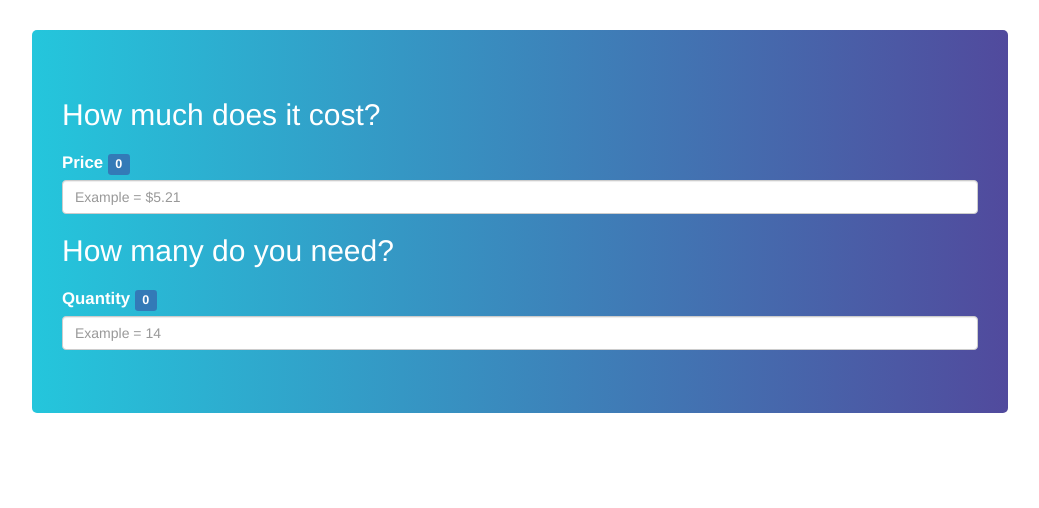
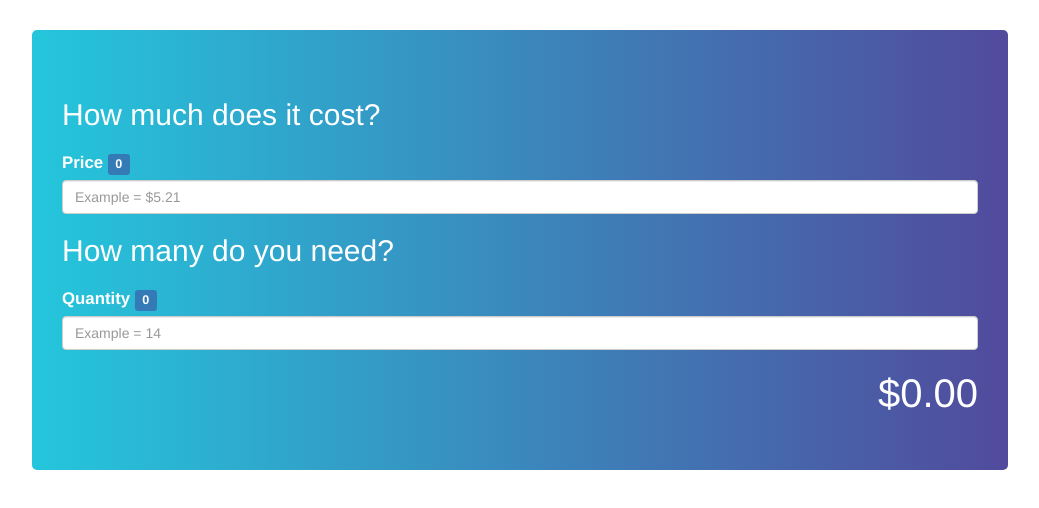
Before and after one commit to BeardedMammal/price-calculator, a plain HTML site: page Index.html in a window 1280 px wide. Shown: the whole page, without its empty margins (120-1159 px from the left). Drawn offline with nearby package versions, Linux system fonts and the light colour scheme.

Commit message:
Update Index.html

```diff
--- a/Index.html
+++ b/Index.html
@@ -35,6 +35,6 @@
 
 </div>
 
-    <script type="text/javascript" src="home.js"></script>
+    <script type="text/javascript" src="main.js"></script>
     </body>
 </html>
```
